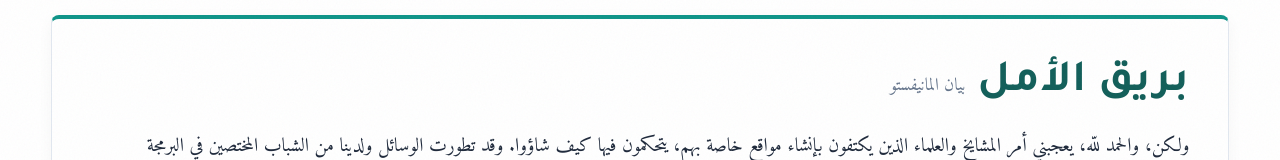
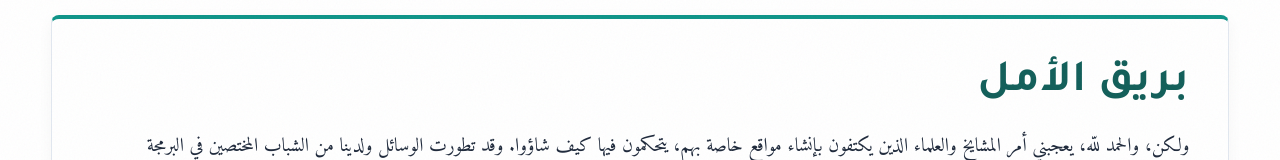
Before and after one commit to alqaddaaree/al-qaddari, an Astro site: page / in a window 1280 px wide. Shown: the part 166-326 px from the top of the page. Built offline with nearby package versions, Linux system fonts and the light colour scheme; Astro itself is replaced by a stand-in of ours.

Commit message:
fixed homepage

```diff
--- a/src/pages/index.astro
+++ b/src/pages/index.astro
@@ -49,7 +49,6 @@ const recommendations = [...featuredBooks, ...featuredApps];
       <div class="manifesto-card">
         <div class="manifesto-header">
           <h2 class="manifesto-title">بريق الأمل</h2>
-          <span class="manifesto-subtitle">بيان المانيفستو</span>
         </div>
         <div class="manifesto-body">
           <p class="manifesto-text">
```
